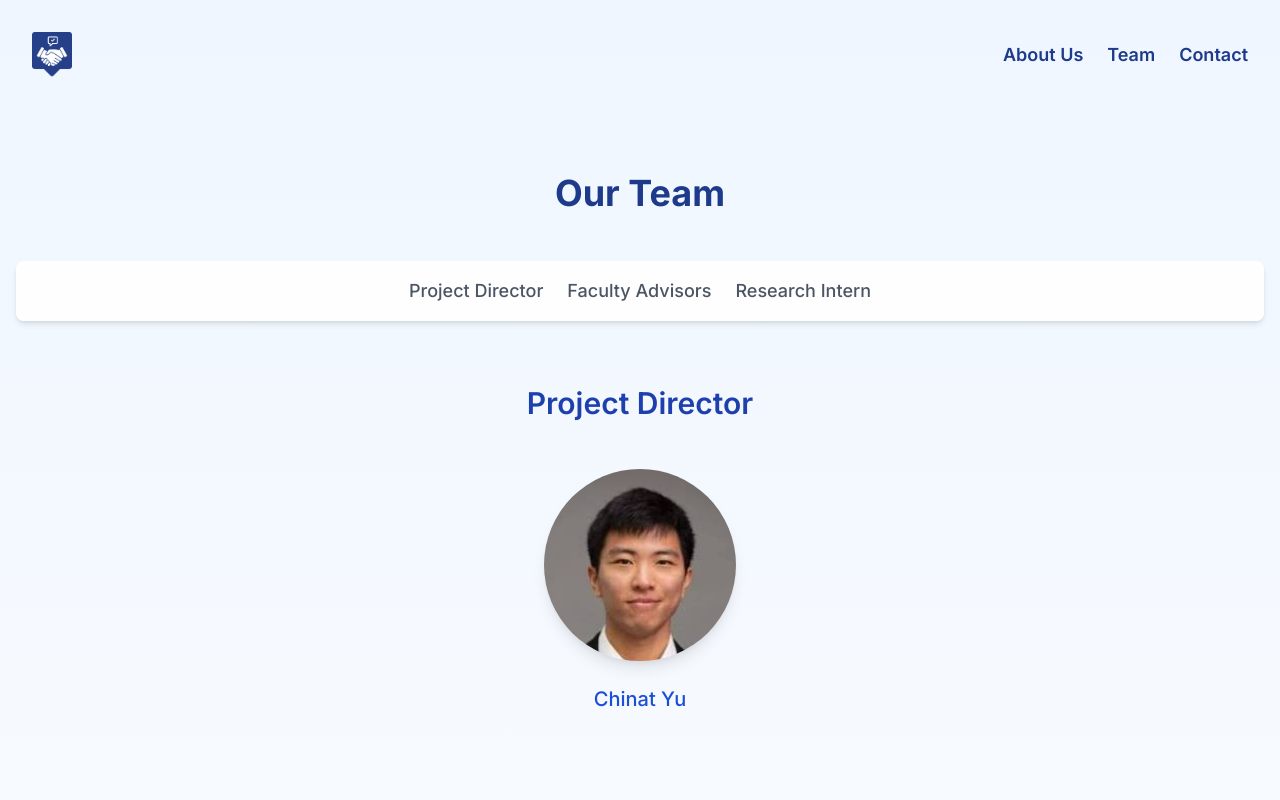
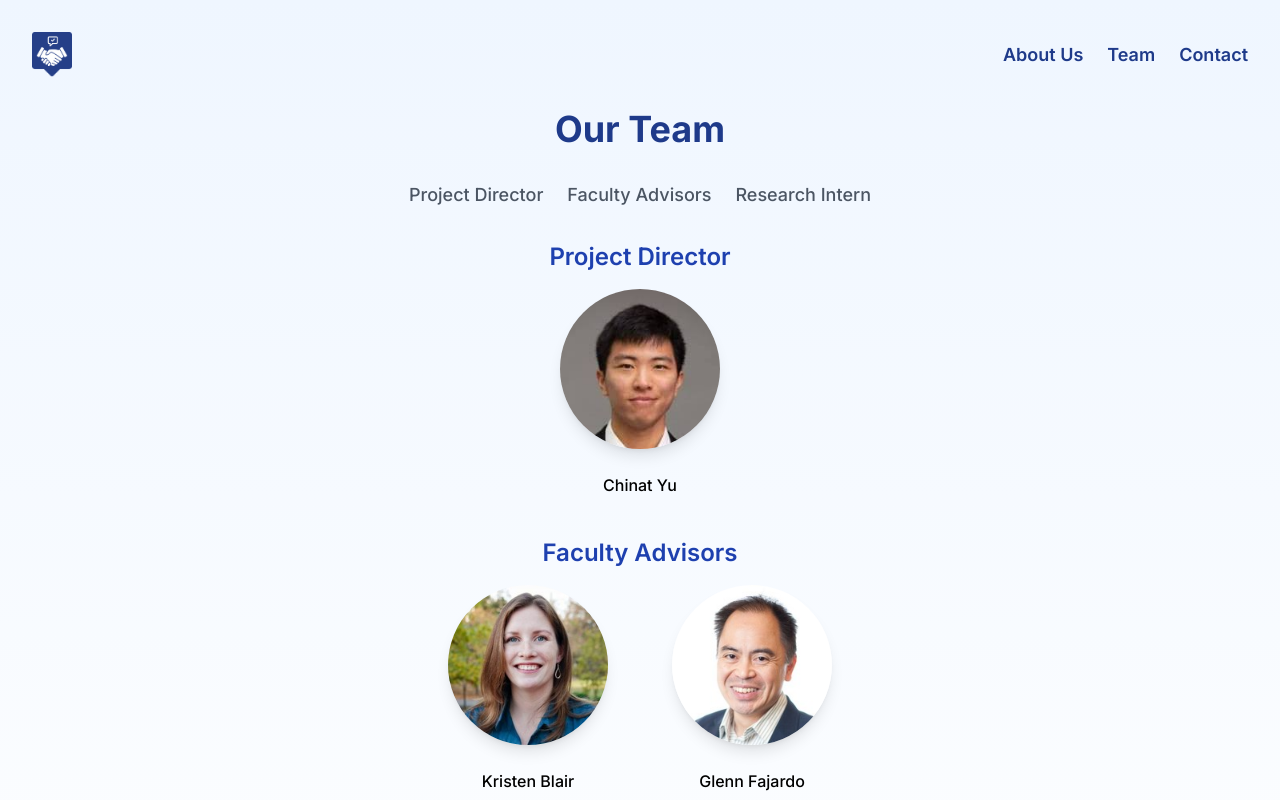
Before and after one commit to cyu60/MentorMate, a Next.js app: page /teams in a window 1280 px wide. Shown: the top 800 px of the page. Built offline with nearby package versions, Linux system fonts and the light colour scheme.

Commit message:
teams page done

```diff
--- a/app/teams/page.tsx
+++ b/app/teams/page.tsx
@@ -68,9 +68,9 @@ export default function TeamGrid() {
     return (
         <div className="relative min-h-screen overflow-hidden bg-gradient-to-b from-blue-50 to-white">
             <Navbar />
-            <div className="container mx-auto px-4 py-16">
+            <div className="container mx-auto">
                 <motion.h1
-                    className="text-4xl font-bold text-center mb-12 text-blue-900"
+                    className="text-4xl font-bold text-center text-blue-900"
                     initial={{ opacity: 0, y: -20 }}
                     animate={{ opacity: 1, y: 0 }}
                     transition={{ duration: 0.5 }}
@@ -79,12 +79,12 @@ export default function TeamGrid() {
                 </motion.h1>
 
                 {/* Table of Contents */}
-                <nav className="mb-16 sticky top-0 bg-white bg-opacity-90 py-4 z-10 shadow-md rounded-lg">
+                <nav className="m-8">
                     <ul className="flex flex-wrap justify-center gap-6">
                         <li>
                             <a
                                 href="#project-director"
-                                className={`text-lg font-medium transition-colors duration-200 ${activeSection === 'project-director' ? 'text-blue-600 border-b-2 border-blue-600' : 'text-gray-600 hover:text-blue-600'}`}
+                                className={`text-lg font-medium transition-colors duration-200 ${activeSection === 'project-director' ? 'text-blue-600 border-b-2 border-blue-600' : 'text-gray-600 hover:text-blue-900'}`}
                             >
                                 Project Director
                             </a>
@@ -93,7 +93,7 @@ export default function TeamGrid() {
                             <li key={index}>
                                 <a
                                     href={`#${group.position.toLowerCase().replace(/\s+/g, '-')}`}
-                                    className={`text-lg font-medium transition-colors duration-200 ${activeSection === group.position.toLowerCase().replace(/\s+/g, '-') ? 'text-blue-600 border-b-2 border-blue-600' : 'text-gray-600 hover:text-blue-600'}`}
+                                    className={`text-lg font-medium transition-colors duration-200 ${activeSection === group.position.toLowerCase().replace(/\s+/g, '-') ? 'text-blue-600 border-b-2 border-blue-600' : 'text-gray-600 hover:text-blue-900'}`}
                                 >
                                     {group.position}
                                 </a>
@@ -105,16 +105,16 @@ export default function TeamGrid() {
                 {/* Project Director Section */}
                 <motion.section
                     id="project-director"
-                    className="mb-24"
+                    className="mb-10"
                     initial={{ opacity: 0, y: 20 }}
                     animate={{ opacity: 1, y: 0 }}
                     transition={{ duration: 0.5 }}
                 >
-                    <h2 className="text-3xl font-semibold text-center mb-12 text-blue-800">Project Director</h2>
+                    <h2 className="text-2xl font-semibold text-center mb-4 text-blue-800">Project Director</h2>
                     <div className="flex justify-center">
                         <div className="flex flex-col items-center">
                             <motion.div
-                                className="relative w-48 h-48 mb-6 rounded-full overflow-hidden shadow-lg"
+                                className="relative w-40 h-40 mb-6 rounded-full overflow-hidden shadow-lg"
                                 whileHover={{ scale: 1.05 }}
                                 transition={{ duration: 0.2 }}
                             >
@@ -125,7 +125,7 @@ export default function TeamGrid() {
                                     className="object-cover"
                                 />
                             </motion.div>
-                            <Link href={projectDirector.profileUrl} target="_blank" rel="noopener noreferrer" className="text-xl font-medium text-blue-700 hover:text-blue-500 transition-colors duration-200">
+                            <Link href={projectDirector.profileUrl} target="_blank" rel="noopener noreferrer" className="text-md font-medium text-black hover:text-blue-500 transition-colors duration-200">
                                 {projectDirector.name}
                             </Link>
                         </div>
@@ -137,12 +137,12 @@ export default function TeamGrid() {
                     <motion.section
                         key={index}
                         id={group.position.toLowerCase().replace(/\s+/g, '-')}
-                        className="mb-24"
+                        className="mb-10"
                         initial={{ opacity: 0, y: 20 }}
                         animate={{ opacity: 1, y: 0 }}
                         transition={{ duration: 0.5, delay: index * 0.1 }}
                     >
-                        <h2 className="text-3xl font-semibold text-center mb-12 text-blue-800">{group.position}</h2>
+                        <h2 className="text-2xl font-semibold text-center mb-4 text-blue-800">{group.position}</h2>
                         <div className="flex flex-wrap justify-center gap-16">
                             {group.members.map((member, i) => (
                                 <motion.div
@@ -159,7 +159,7 @@ export default function TeamGrid() {
                                             className="object-cover"
                                         />
                                     </div>
-                                    <Link href={member.profileUrl} target="_blank" rel="noopener noreferrer" className="text-xl font-medium text-blue-700 hover:text-blue-500 transition-colors duration-200">
+                                    <Link href={member.profileUrl} target="_blank" rel="noopener noreferrer" className="text-md font-medium text-black hover:text-blue-500 transition-colors duration-200">
                                         {member.name}
                                     </Link>
                                 </motion.div>
```
